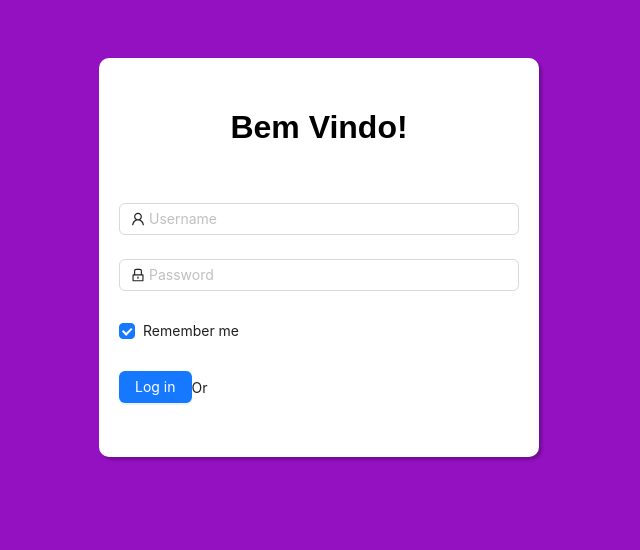
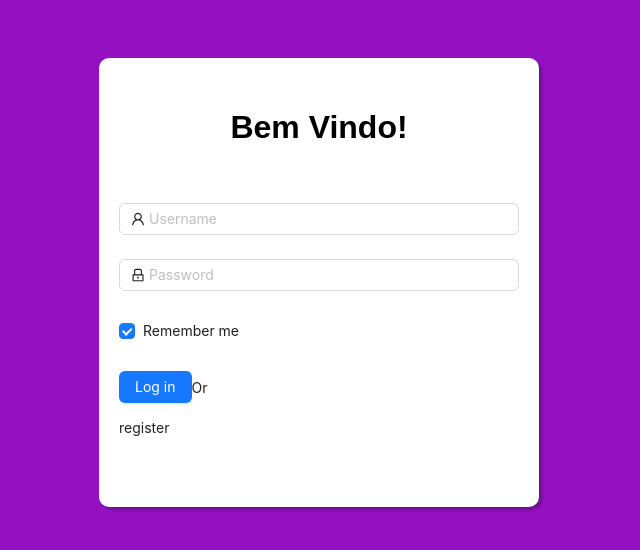
Before and after one commit to develany/11group, a React (Create React App) app: page / in a window 1280 px wide. Shown: the top 550 px of the page, without its empty margins (321-961 px from the left). Built offline with nearby package versions, Linux system fonts and the light colour scheme.

Commit message:
Incrementando rotas

```diff
--- a/package.json
+++ b/package.json
@@ -9,6 +9,7 @@
     "antd": "^5.5.2",
     "react": "^18.2.0",
     "react-dom": "^18.2.0",
+    "react-router-dom": "^6.12.0",
     "react-scripts": "5.0.1",
     "web-vitals": "^2.1.4"
   },
--- a/src/App.jsx
+++ b/src/App.jsx
@@ -1,10 +1,17 @@
+import Cadastro from "./pages/Cadastro";
 import Login from "./pages/Login";
+import { Route, Routes} from "react-router-dom";
 
 function App() {
   return (
-    <div>
-      <Login/>
-    </div>
+    <>
+      <Routes>
+        <>
+         <Route path='/' element = {<Login></Login>}></Route>
+         <Route path="/cadastro" element={<Cadastro />} />
+        </>
+      </Routes>
+    </>
   );
 }
 
--- a/src/index.js
+++ b/src/index.js
@@ -1,11 +1,14 @@
 import React from 'react';
 import ReactDOM from 'react-dom/client';
 import App from './App';
+import { BrowserRouter } from 'react-router-dom';
 
 const root = ReactDOM.createRoot(document.getElementById('root'));
 root.render(
   <React.StrictMode>
+    <BrowserRouter>
     <App />
+    </BrowserRouter>
   </React.StrictMode>
 );
 
--- /dev/null
+++ b/src/pages/Cadastro.jsx
@@ -0,0 +1,7 @@
+const Cadastro = () => {
+  return (
+    <div>Cadastro</div>
+  )
+}
+
+export default Cadastro
--- a/src/pages/Login.jsx
+++ b/src/pages/Login.jsx
@@ -1,6 +1,7 @@
 import { LockOutlined, UserOutlined } from '@ant-design/icons';
 import { Button, Checkbox, Form, Input } from 'antd';
 import "./login.css";
+import { Link } from "react-router-dom";
 
 const Login = () => {
     const onFinish = (values) => {
@@ -58,8 +59,8 @@ const Login = () => {
             <Button type="primary" htmlType="submit" className="login-form-button">
               Log in
             </Button>
-            Or {//<a href="#">register now!</a>
-            }
+            Or <p><Link to="/cadastro"></Link>register</p>
+
           </Form.Item>
         </Form>
         </div>
```
Also changed, not shown: src/Routes.js (added, +14 -0 lines), 1 other file (tests, documents, lock files or other folders).
